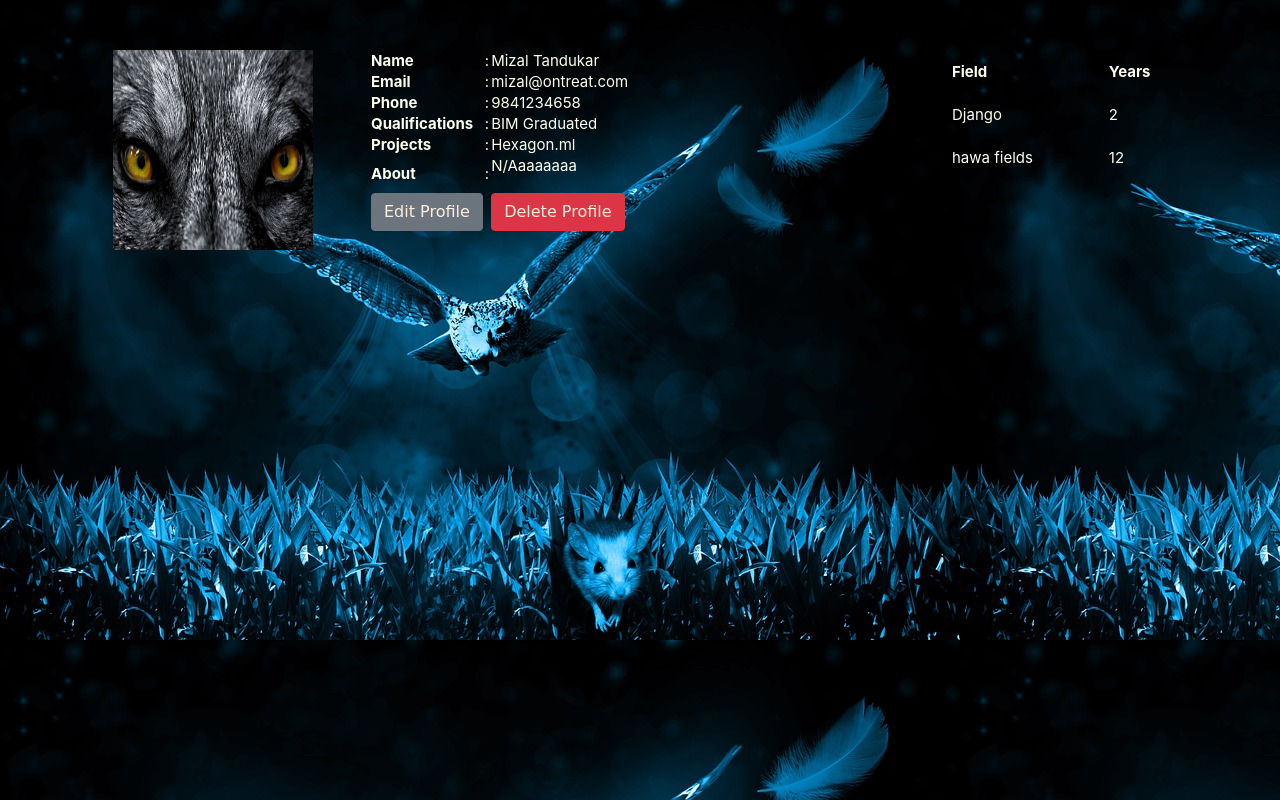
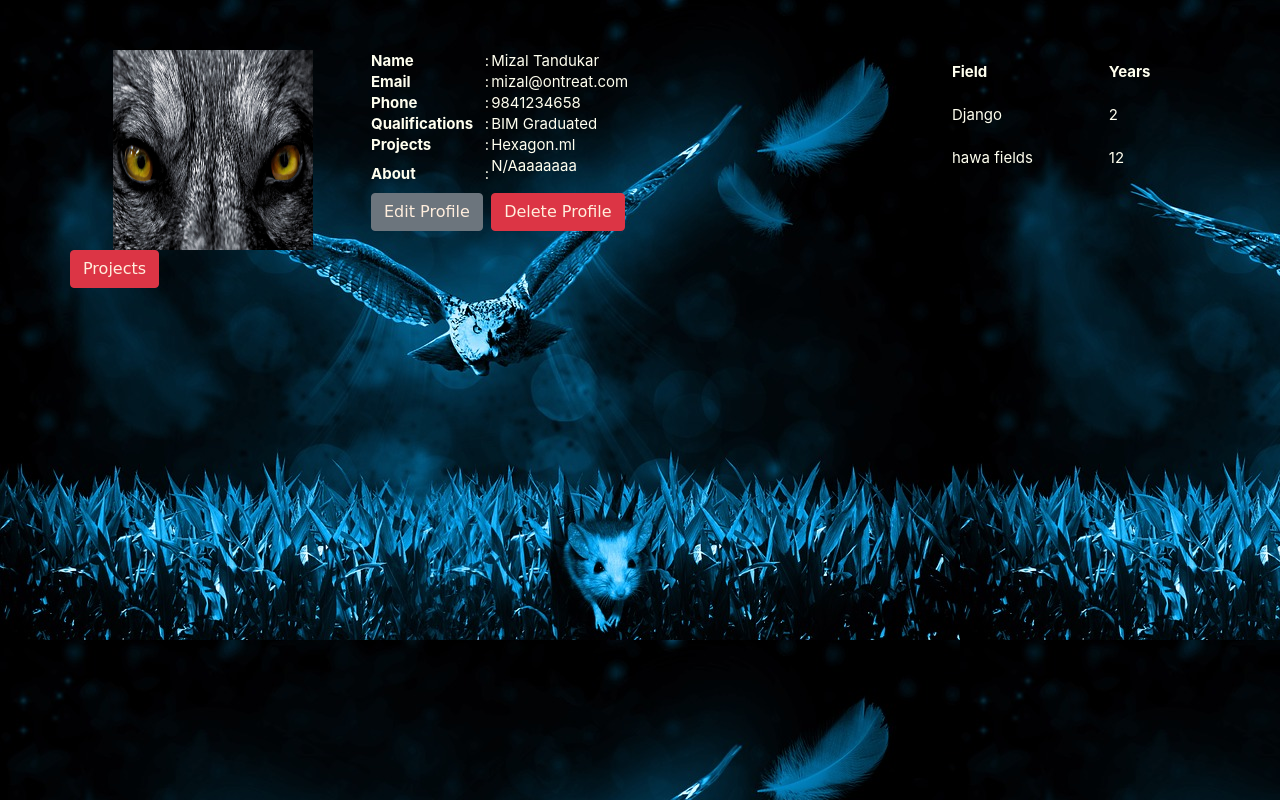
Before and after one commit to sudeshmaharjan/sudesh_project, a Django app: page /employees/employee/13/ in a window 1280 px wide. Run offline with Django 3.2, Linux system fonts and the light colour scheme; data comes from the database, SQL or seed files in the repository; parts of the project's set-up code (start-up, migrations or seed data) failed here and were passed over; some libraries are stand-ins or nearby versions.

Commit message:
'projecttable'

```diff
--- a/employees/models.py
+++ b/employees/models.py
@@ -1,4 +1,5 @@
 from django.db import models
+import datetime
 
 class Employee(models.Model):
     first_name = models.CharField(max_length=255)
@@ -25,9 +26,12 @@ class Experience(models.Model):
         db_table = 'experience'
 
 
-class Project_em(models.Model):
+class Projects(models.Model):
     project_title = models.CharField(max_length=255)
     client_name = models.CharField(max_length=255)
     project_description = models.FileField(upload_to="projects")
     project_begin = models.DateField()
-    # employee_id = models.ForeignKey(Employee, related_name="project", on_delete=models.CASCADE, blank=True, null=True)
+    employee_id = models.ForeignKey(Employee, related_name="project", on_delete=models.CASCADE, blank=True, null=True)
+
+    class Meta:
+        db_table = 'employees_projects'
--- a/employees/templates/employees/details.html
+++ b/employees/templates/employees/details.html
@@ -97,7 +97,13 @@
       </div>
     </div>
     <div class="row">
-
+        <button type="button" value="update" class="btn btn-danger">
+            <a
+              href="{% url 'employees:projects' employees_detail.id %}"
+              class="link"
+              >Projects</a
+            >
+          </button>
 
     </div>
   </div>
--- a/employees/templates/employees/edit.html
+++ b/employees/templates/employees/edit.html
@@ -76,6 +76,10 @@
       <button type="submit" name="btn_update" class="btn btn-block btn-success">Save and continue</button>
       <button type="submit" name="btn_exit" class="btn btn-block btn-success">Save and exit</button>
       <a href="{{ request.META.HTTP_REFERER }}">Back</a>
+      <a
+          href=" {% url 'employees:employees_detail' employees.id %} "
+          class="link"
+        >Back</a>
     </div></div>
     </form>
 
--- a/employees/urls.py
+++ b/employees/urls.py
@@ -1,7 +1,7 @@
 from django.conf.urls import url
 from django.conf import settings
 from django.conf.urls.static import static
-from .views import EmployeeList, EmployeeDetail, EmployeeUpdate, EmployeeAdd, EmployeeDelete, EmployeeExperience
+from .views import EmployeeList, EmployeeDetail, EmployeeUpdate, EmployeeAdd, EmployeeDelete, EmployeeExperience, EmployeeProjects
 
 
 app_name = "employees"
@@ -12,6 +12,6 @@ urlpatterns = [
     url(r"^employee/(?P<pk>\d+)/$", EmployeeDetail.as_view(), name="employees_detail"),
     url(r"^edit/(?P<pk>\d+)/$", EmployeeUpdate.as_view(), name="edit"),
     url(r"^employee/(?P<pk>\d+)/experience/$", EmployeeExperience.as_view(), name="experience"),
-    # url(r"^employee/(?P<pk>\d+)/projects/$", EmployeeProjects.as_view(), name="projects"),
+    url(r"^employee/(?P<pk>\d+)/projects/$", EmployeeProjects.as_view(), name="projects"),
     url(r"^remove/(?P<pk>\d+)/$", EmployeeDelete.as_view(), name="remove"),
 ] + static(settings.MEDIA_URL, document_root=settings.MEDIA_ROOT)
--- a/employees/views.py
+++ b/employees/views.py
@@ -1,8 +1,8 @@
 from django.shortcuts import render, HttpResponseRedirect
-from .models import Employee, Experience
+from .models import Employee, Experience, Projects
 from django.views.generic import ListView, DetailView
 from django.urls import reverse_lazy, reverse
-from .forms import EmployeeAddForm, AddExperience, ExperienceFormSet
+from .forms import EmployeeAddForm, AddExperience, ExperienceFormSet, AddProject
 from django.views.generic.edit import DeleteView, FormView, UpdateView
 from django.db import transaction
 
@@ -94,19 +94,19 @@ class EmployeeExperience(FormView):
         return super(EmployeeExperience, self).form_valid(form)
 
 
-# class EmployeeProjects(FormView):
-#     model = Projects
-#     template_name = 'employees/project.html'
-#     form_class = AddProject
+class EmployeeProjects(FormView):
+    model = Projects
+    template_name = 'employees/project.html'
+    form_class = AddProject
 
-#     def get_success_url(self):
-#         return reverse_lazy('employees:employees_detail', args=(self.kwargs['pk'],))
+    def get_success_url(self):
+        return reverse_lazy('employees:employees_detail', args=(self.kwargs['pk'],))
 
-#     def form_valid(self, form):
-#         pro = form.save(commit=False)
-#         pro.employee_id = Employee.objects.get(id=self.kwargs['pk'])
-#         pro.save()
-#         return super(EmployeeProjects, self).form_valid(form)
+    def form_valid(self, form):
+        pro = form.save(commit=False)
+        pro.employee_id = Employee.objects.get(id=self.kwargs['pk'])
+        pro.save()
+        return super(EmployeeProjects, self).form_valid(form)
 
 
 class EmployeeDelete(DeleteView):
```
Also changed, not shown: employees/admin.py (+5 -5 lines), employees/forms.py (+6 -6 lines), employees/migrations/0003_delete_project_em.py (added), employees/migrations/0004_projects.py (added).
